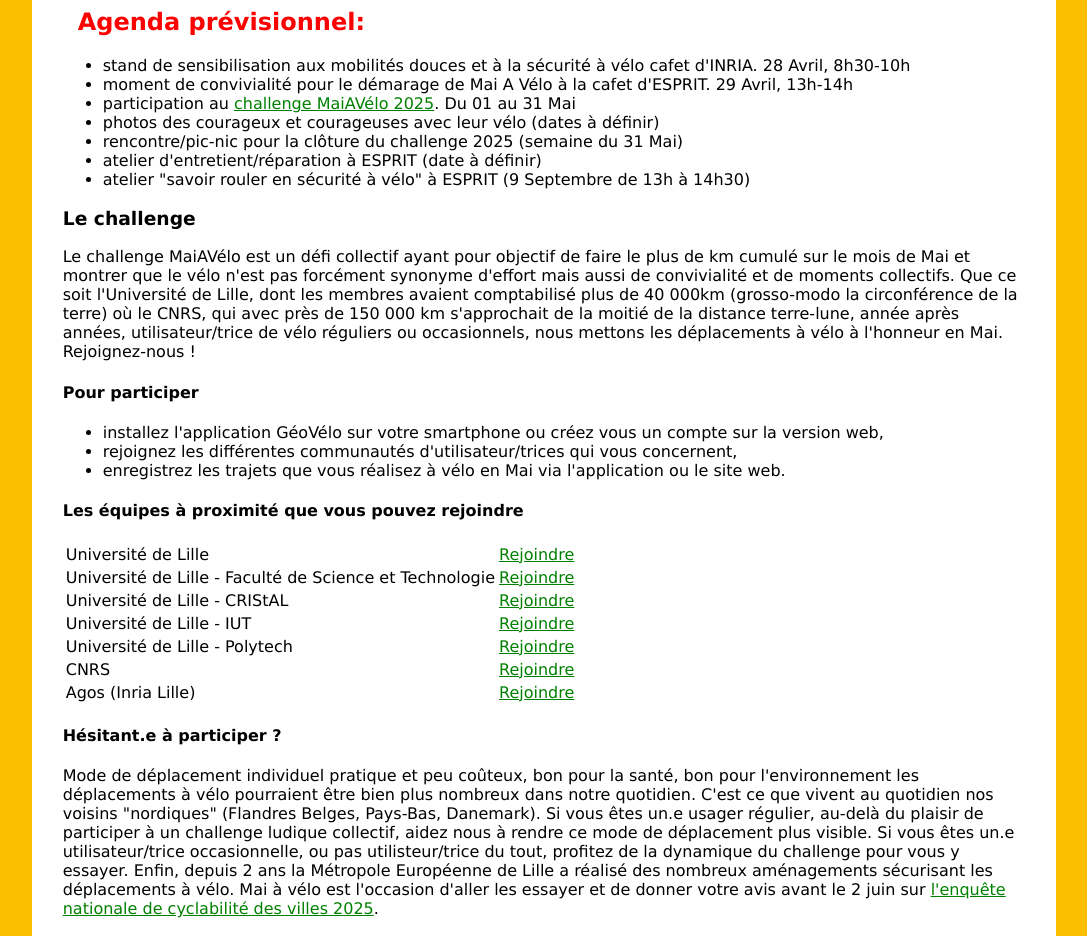
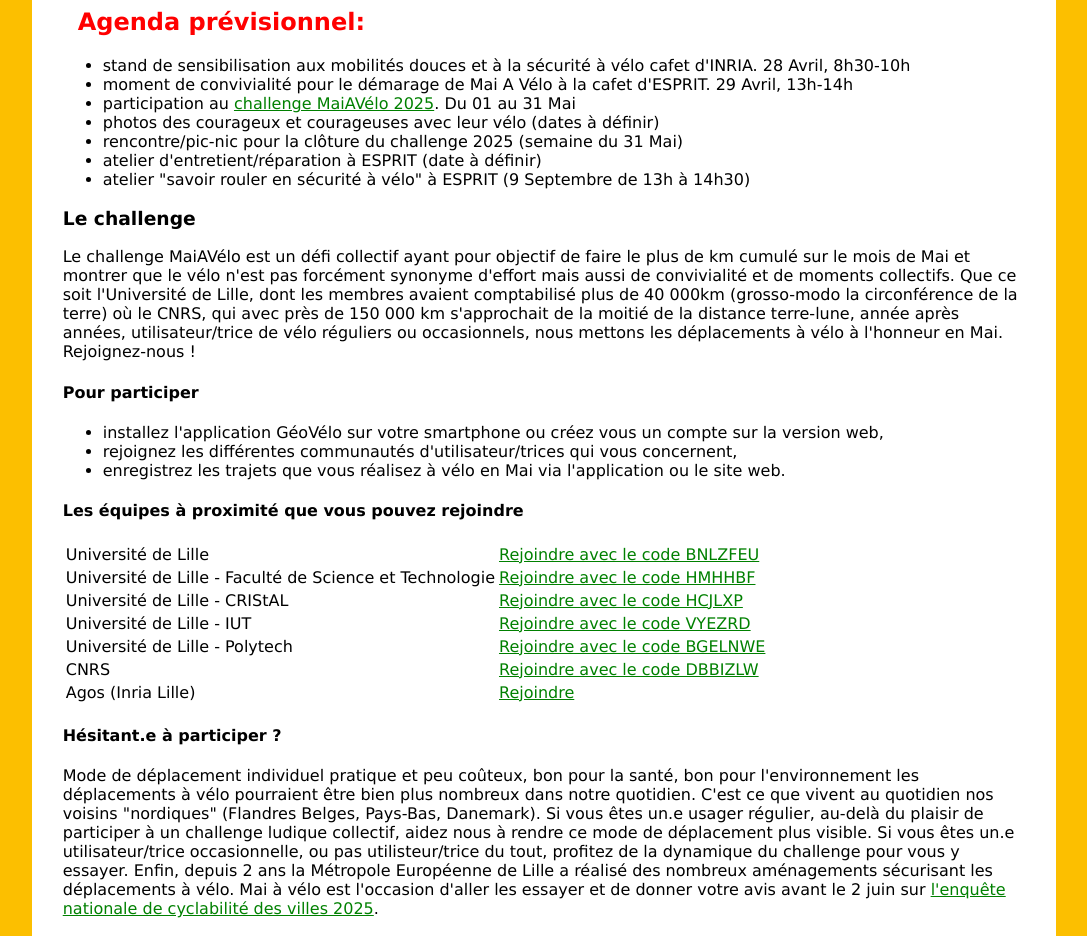
Before and after one commit to damienmarchal/damienmarchal.github.io, a plain HTML site: page projects/2025/mai-a-velo/index.html in a window 1280 px wide. Shown: the part 150-1086 px from the top of the page, without its empty margins (96-1183 px from the left). Drawn offline with Linux system fonts and the light colour scheme.

Commit message:
Update index.html

```diff
--- a/projects/2025/mai-a-velo/index.html
+++ b/projects/2025/mai-a-velo/index.html
@@ -43,27 +43,27 @@
     <table>
         <tr>
             <td>Université de Lille</td>
-            <td><a href="https://geovelo.app/fr/communities/invites/BNLZFEU">Rejoindre</a></td>
+            <td><a href="https://geovelo.app/fr/communities/invites/BNLZFEU">Rejoindre avec le code BNLZFEU</a></td>
         </tr>
         <tr>
             <td>Université de Lille - Faculté de Science et Technologie</td>
-            <td><a href="https://geovelo.app/fr/communities/invites/HMHHBF">Rejoindre</a></td>
+            <td><a href="https://geovelo.app/fr/communities/invites/HMHHBF">Rejoindre avec le code HMHHBF</a></td>
         </tr>
         <tr>
             <td>Université de Lille - CRIStAL</td>
-            <td><a href="https://geovelo.app/fr/communities/invites/HCJLXP">Rejoindre</a></td>
+            <td><a href="https://geovelo.app/fr/communities/invites/HCJLXP">Rejoindre avec le code HCJLXP</a></td>
         </tr>
         <tr>
             <td>Université de Lille - IUT</td>
-            <td><a href="https://geovelo.app/fr/communities/invites/VYEZRD">Rejoindre</a></td>
+            <td><a href="https://geovelo.app/fr/communities/invites/VYEZRD">Rejoindre avec le code VYEZRD</a></td>
         </tr>
         <tr>
             <td>Université de Lille - Polytech</td>
-            <td><a href="https://geovelo.app/fr/communities/invites/BGELNWE">Rejoindre</a></td>
+            <td><a href="https://geovelo.app/fr/communities/invites/BGELNWE">Rejoindre avec le code BGELNWE</a></td>
         </tr>
         <tr>
             <td>CNRS</td>
-            <td><a href="https://app.geovelo-entreprise.com/join/DBBIZLW">Rejoindre</a></td>
+            <td><a href="https://app.geovelo-entreprise.com/join/DBBIZLW">Rejoindre avec le code DBBIZLW</a></td>
         </tr>
         <tr>
             <td>Agos (Inria Lille)</td>
```
